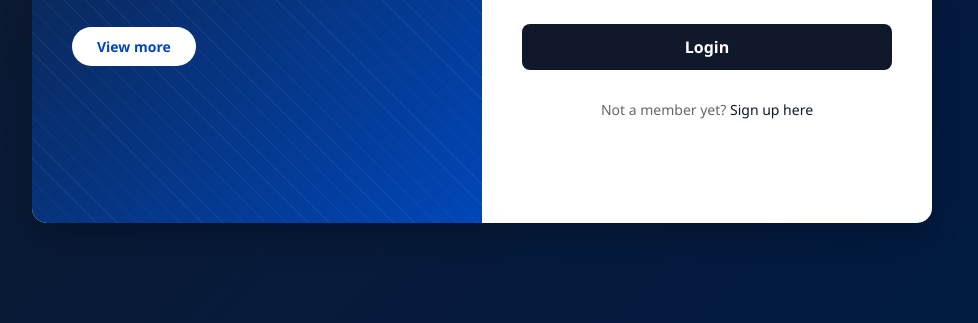
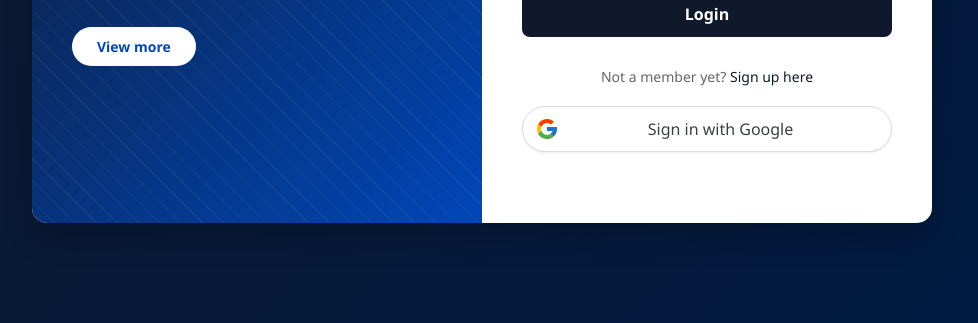
Before and after one commit to Dawn834/database_-finance, a plain HTML site: page login.html in a window 1280 px wide. Shown: the part 477-800 px from the top of the page, without its empty margins (158-1136 px from the left). Drawn offline with Linux system fonts and the light colour scheme.

Commit message:
signin with gg

```diff
--- a/login.html
+++ b/login.html
@@ -1,5 +1,6 @@
 <!doctype html5>
 <html lang="en">
+
 <head>
     <meta charset="UTF-8">
     <meta name="viewport" content="width=device-width, initial-scale=1.0">
@@ -11,8 +12,9 @@
             box-sizing: border-box;
             font-family: 'Segoe UI', Tahoma, Geneva, Verdana, sans-serif;
         }
+
         :root {
-            --primary-color:#10192B;
+            --primary-color: #10192B;
             --secondary-color: #32e753;
         }
 
@@ -75,13 +77,11 @@
             left: 0;
             width: 100%;
             height: 100%;
-            background: repeating-linear-gradient(
-                45deg,
-                rgba(255, 255, 255, 0.05),
-                rgba(255, 255, 255, 0.05) 1px,
-                transparent 1px,
-                transparent 15px
-            );
+            background: repeating-linear-gradient(45deg,
+                    rgba(255, 255, 255, 0.05),
+                    rgba(255, 255, 255, 0.05) 1px,
+                    transparent 1px,
+                    transparent 15px);
         }
 
         .logo {
@@ -220,8 +220,53 @@
             font-weight: 600;
             cursor: pointer;
         }
+
+        .google-btn {
+            display: flex;
+            align-items: center;
+            background-color: white;
+            border: 1px solid #dadce0;
+            border-radius: 24px;
+            padding: 1px;
+            height: 46px;
+            width: 100%;
+            cursor: pointer;
+            box-shadow: 0 1px 3px rgba(0, 0, 0, 0.08);
+            transition: background-color 0.2s, box-shadow 0.2s;
+            position: relative;
+            left: 50%;
+            transform: translateX(-50%);
+            margin-bottom: 5%;
+        }
+
+        .google-btn:hover {
+            background-color: #f8f8f8;
+            box-shadow: 0 1px 4px rgba(0, 0, 0, 0.12);
+        }
+
+        .google-icon-wrapper {
+            display: flex;
+            justify-content: center;
+            align-items: center;
+            width: 40px;
+            height: 40px;
+            margin-left: 3px;
+        }
+
+        .btn-text {
+            display: flex;
+            align-items: center;
+            font-size: 16px;
+            font-weight: 500;
+            color: #3c4043;
+            margin-left: 8px;
+            flex-grow: 1;
+            justify-content: center;
+            padding-right: 24px;
+        }
     </style>
 </head>
+
 <body>
     <div class="login-container">
         <div class="welcome-panel">
@@ -232,7 +277,8 @@
             </div>
             <div class="welcome-content">
                 <h1 class="welcome-title">Hello,<br>welcome!</h1>
-                <p class="welcome-text">Lorem ipsum dolor sit amet, consectetur adipiscing elit. Phasellus nisi risus.</p>
+                <p class="welcome-text">Lorem ipsum dolor sit amet, consectetur adipiscing elit. Phasellus nisi risus.
+                </p>
                 <button class="view-more-btn">View more</button>
             </div>
         </div>
@@ -259,7 +305,8 @@
                     <a href="#" class="forgot-link">Forgot password?</a>
                 </div>
                 <button class="login-btn">Login</button>
-                <p class="signup-text">Not a member yet? <a href="#" onclick="showSignup(); return false;" style="color: var(--primary-color); text-decoration: none;">Sign up here</a></p>
+                <p class="signup-text">Not a member yet? <a href="#" onclick="showSignup(); return false;"
+                        style="color: var(--primary-color); text-decoration: none;">Sign up here</a></p>
             </div>
 
             <div id="signup-form">
@@ -286,8 +333,25 @@
                     </div>
                 </div>
                 <button class="signup-btn">Create Account</button>
-                <p class="signup-text" style="margin-top: 20px;">Already have an account? <a href="#" onclick="showLogin(); return false;" style="color: var(--primary-color); text-decoration: none;">Login here</a></p>
+                <p class="signup-text" style="margin-top: 20px;">Already have an account? <a href="#"
+                        onclick="showLogin(); return false;"
+                        style="color: var(--primary-color); text-decoration: none;">Login here</a></p>
             </div>
+            <button class="google-btn">
+                <div class="google-icon-wrapper">
+                    <svg xmlns="http://www.w3.org/2000/svg" viewBox="0 0 48 48" width="24px" height="24px">
+                        <path fill="#FFC107"
+                            d="M43.611,20.083H42V20H24v8h11.303c-1.649,4.657-6.08,8-11.303,8c-6.627,0-12-5.373-12-12c0-6.627,5.373-12,12-12c3.059,0,5.842,1.154,7.961,3.039l5.657-5.657C34.046,6.053,29.268,4,24,4C12.955,4,4,12.955,4,24c0,11.045,8.955,20,20,20c11.045,0,20-8.955,20-20C44,22.659,43.862,21.35,43.611,20.083z" />
+                        <path fill="#FF3D00"
+                            d="M6.306,14.691l6.571,4.819C14.655,15.108,18.961,12,24,12c3.059,0,5.842,1.154,7.961,3.039l5.657-5.657C34.046,6.053,29.268,4,24,4C16.318,4,9.656,8.337,6.306,14.691z" />
+                        <path fill="#4CAF50"
+                            d="M24,44c5.166,0,9.86-1.977,13.409-5.192l-6.19-5.238C29.211,35.091,26.715,36,24,36c-5.202,0-9.619-3.317-11.283-7.946l-6.522,5.025C9.505,39.556,16.227,44,24,44z" />
+                        <path fill="#1976D2"
+                            d="M43.611,20.083H42V20H24v8h11.303c-0.792,2.237-2.231,4.166-4.087,5.571c0.001-0.001,0.002-0.001,0.003-0.002l6.19,5.238C36.971,39.205,44,34,44,24C44,22.659,43.862,21.35,43.611,20.083z" />
+                    </svg>
+                </div>
+                <span class="btn-text">Sign in with Google</span>
+            </button>
         </div>
     </div>
     <script>
@@ -306,4 +370,5 @@
         }
     </script>
 </body>
+
 </html>
```
Also changed, not shown: 2 other files.
